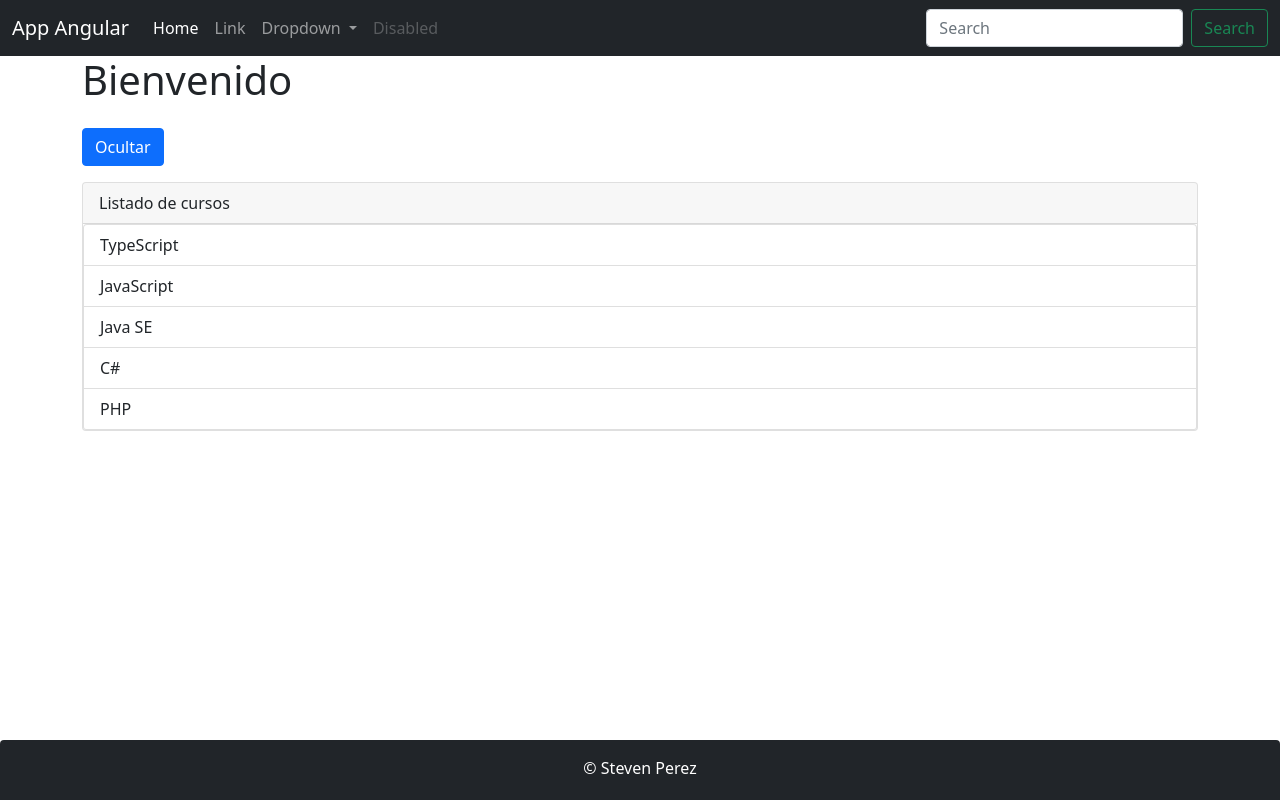
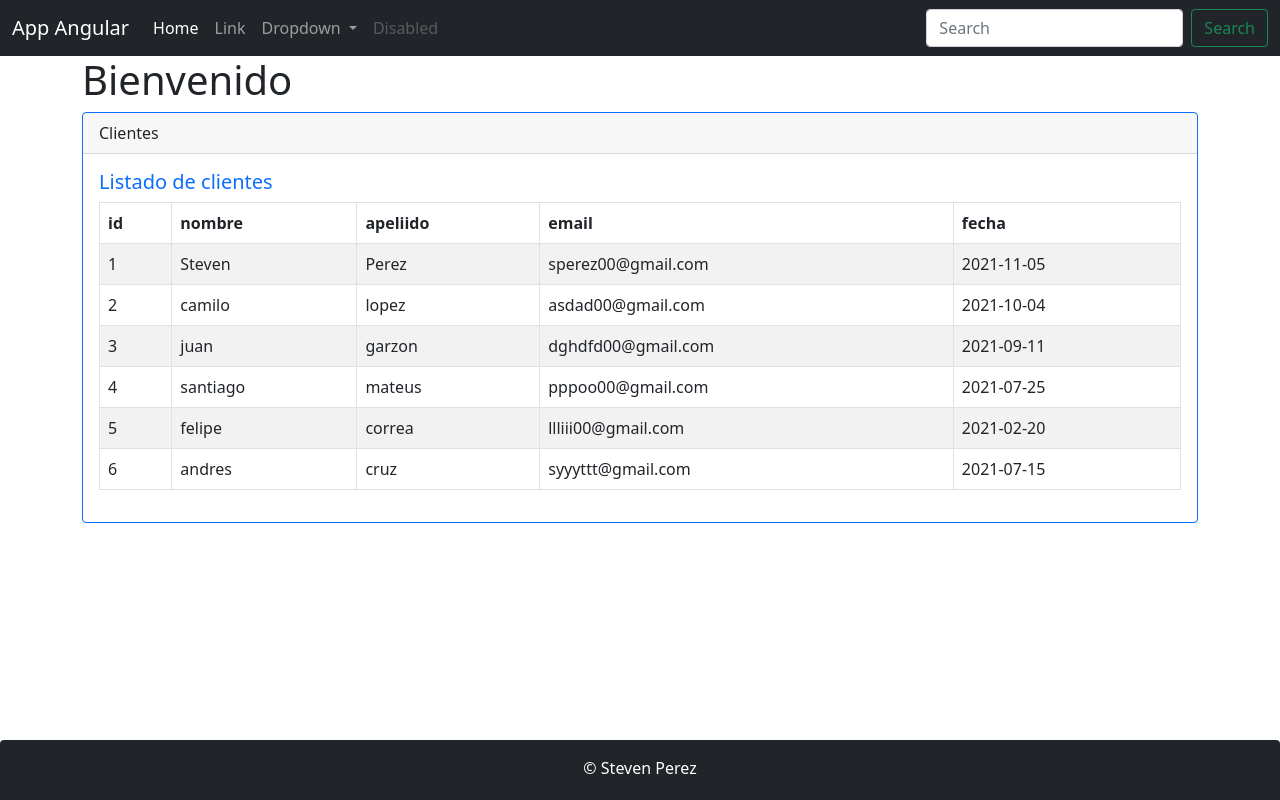
Before and after one commit to Developsteven/Cliente-app, an Angular app: page / in a window 1280 px wide. Built offline with nearby package versions, Linux system fonts and the light colour scheme.

Commit message:
Creacion de component Clientes

```diff
--- a/src/app/app.component.html
+++ b/src/app/app.component.html
@@ -4,7 +4,7 @@
   <h1>
     {{title}}
   </h1>
-<app-directiva></app-directiva>
+<app-clientes></app-clientes>
 </div>
 
 
--- a/src/app/clientes/cliente.ts
+++ b/src/app/clientes/cliente.ts
@@ -1,7 +1,7 @@
 export class Cliente {
-  id:number;
+  id: number;
   nombre: String;
   apellido: String;
-  creataAt: String;
+  createAt: String;
   email: String;
 }
--- a/src/app/clientes/clientes.component.html
+++ b/src/app/clientes/clientes.component.html
@@ -1 +1,28 @@
-<p>clientes works!</p>
+<div class="card border-primary mb-3" >
+  <div class="card-header">Clientes</div>
+  <div class="card-body text-primary">
+    <h5 class="card-title">Listado de clientes</h5>
+
+    <table class="table table-bordered table-striped">
+      <thead>
+        <tr>
+          <th>id</th>
+          <th>nombre</th>
+          <th>apeliido</th>
+          <th>email</th>
+          <th>fecha</th>
+        </tr>
+      </thead>
+      <tbody>
+        <tr *ngFor="let cliente of clientes">
+          <td>{{ cliente.id}}</td>
+          <td>{{ cliente.nombre}}</td>
+          <td>{{ cliente.apellido}}</td>
+          <td>{{ cliente.email}}</td>
+          <td>{{ cliente.createAt}}</td>
+        </tr>
+      </tbody>
+    </table>
+
+  </div>
+</div>
--- a/src/app/clientes/clientes.component.ts
+++ b/src/app/clientes/clientes.component.ts
@@ -1,5 +1,6 @@
 import { Component, OnInit } from '@angular/core';
 import { Cliente } from './cliente';
+import { CLIENTES} from './clientes.json';
 
 @Component({
   selector: 'app-clientes',
@@ -7,10 +8,12 @@
 })
 export class ClientesComponent implements OnInit {
 
+  clientes: Cliente[];
 
   constructor() { }
 
   ngOnInit(): void {
+    this.clientes = CLIENTES;
   }
 
 }
--- /dev/null
+++ b/src/app/clientes/clientes.json.ts
@@ -0,0 +1,11 @@
+import { Cliente } from "./cliente";
+
+
+export const CLIENTES: Cliente[]= [
+    { id: 1, nombre: 'Steven', apellido: 'Perez', email: 'sperez00@gmail.com', createAt: '2021-11-05'},
+    { id: 2, nombre: 'camilo', apellido: 'lopez', email: 'asdad00@gmail.com', createAt: '2021-10-04'},
+    { id: 3, nombre: 'juan', apellido: 'garzon', email: 'dghdfd00@gmail.com', createAt: '2021-09-11'},
+    { id: 4, nombre: 'santiago', apellido: 'mateus', email: 'pppoo00@gmail.com', createAt: '2021-07-25'},
+    { id: 5, nombre: 'felipe', apellido: 'correa', email: 'llliii00@gmail.com', createAt: '2021-02-20'},
+    { id: 6, nombre: 'andres', apellido: 'cruz', email: 'syyyttt@gmail.com', createAt: '2021-07-15'}
+  ];
```
